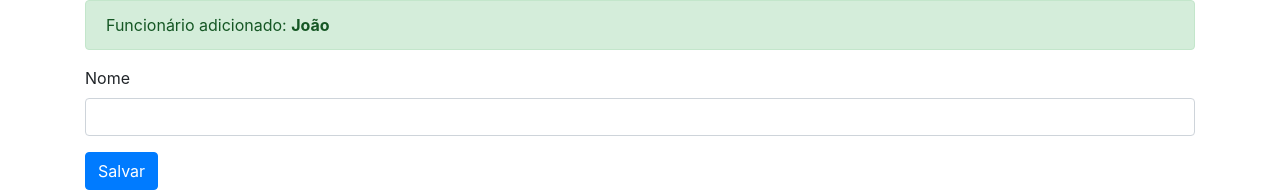
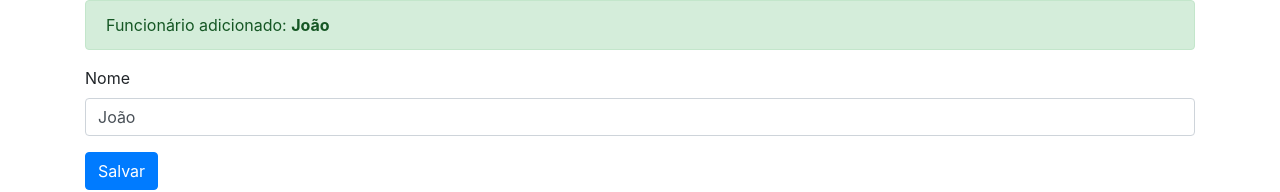
Before and after one commit to juniorgetsoftware/revisao-angular, an Angular app in the folder ang-binding/: page / in a window 1280 px wide. Shown: the top 192 px of the page. Built offline with nearby package versions, Linux system fonts and the light colour scheme.

Commit message:
usando property binding

```diff
--- a/ang-binding/src/app/app.component.html
+++ b/ang-binding/src/app/app.component.html
@@ -5,9 +5,9 @@
 
   <div class="form-group">
     <label>Nome</label>
-    <input type="text" class="form-control" #nomeInput>
+    <input type="text" class="form-control" #nomeInput [value]="nome" (input)="alterarNome($event)">
   </div>
 
   <button type="button" class="btn btn-primary"
-  (click)="adicionar(nomeInput.value)">Salvar</button>
+  (click)="adicionar(nomeInput.value)" [disabled]="nome.length == 0">Salvar</button>
 </div>
--- a/ang-binding/src/app/app.component.ts
+++ b/ang-binding/src/app/app.component.ts
@@ -12,4 +12,8 @@ export class AppComponent {
   adicionar(nome: string) {
     this.nome = nome;
   }
+
+  alterarNome(event: any) {
+    this.nome = event.target.value;
+  }
 }
```
